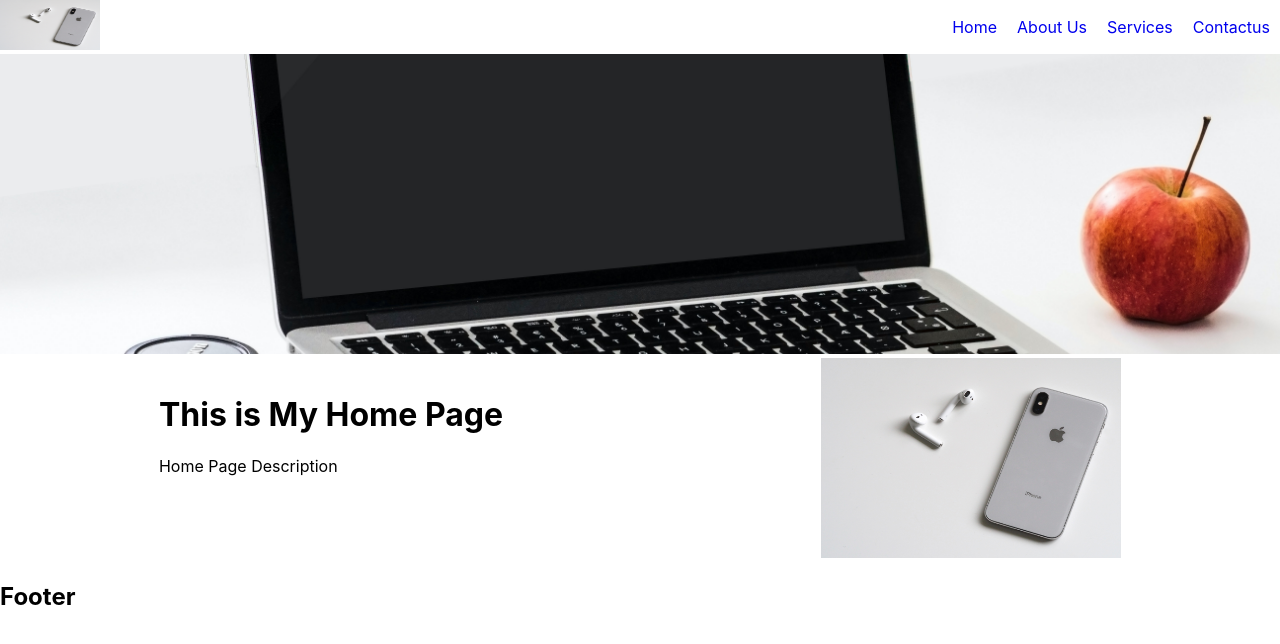
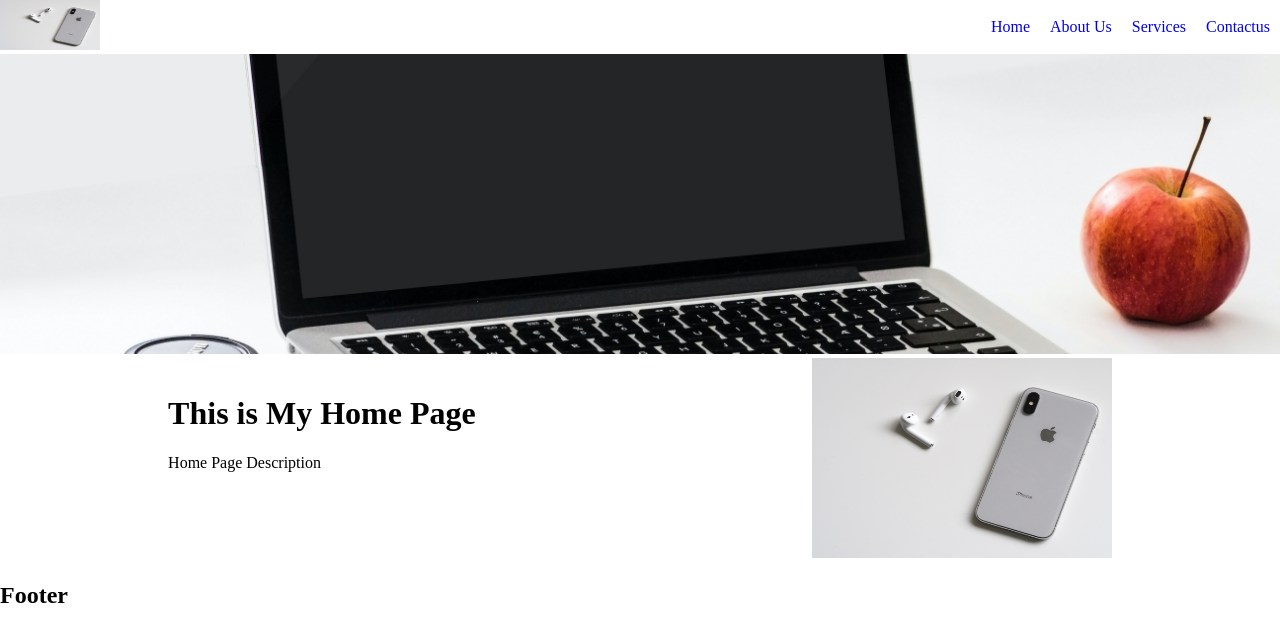
Before and after one commit to amitmall14/ecom, a React (Create React App) app: page / in a window 1280 px wide. Shown: the top 644 px of the page. Built offline with nearby package versions, Linux system fonts and the light colour scheme.

Commit message:
first commit

```diff
--- a/src/index.css
+++ b/src/index.css
@@ -1,10 +1,5 @@
 body {
   margin: 0;
-  font-family: -apple-system, BlinkMacSystemFont, 'Segoe UI', 'Roboto', 'Oxygen',
-    'Ubuntu', 'Cantarell', 'Fira Sans', 'Droid Sans', 'Helvetica Neue',
-    sans-serif;
-  -webkit-font-smoothing: antialiased;
-  -moz-osx-font-smoothing: grayscale;
 
 }
 
```
